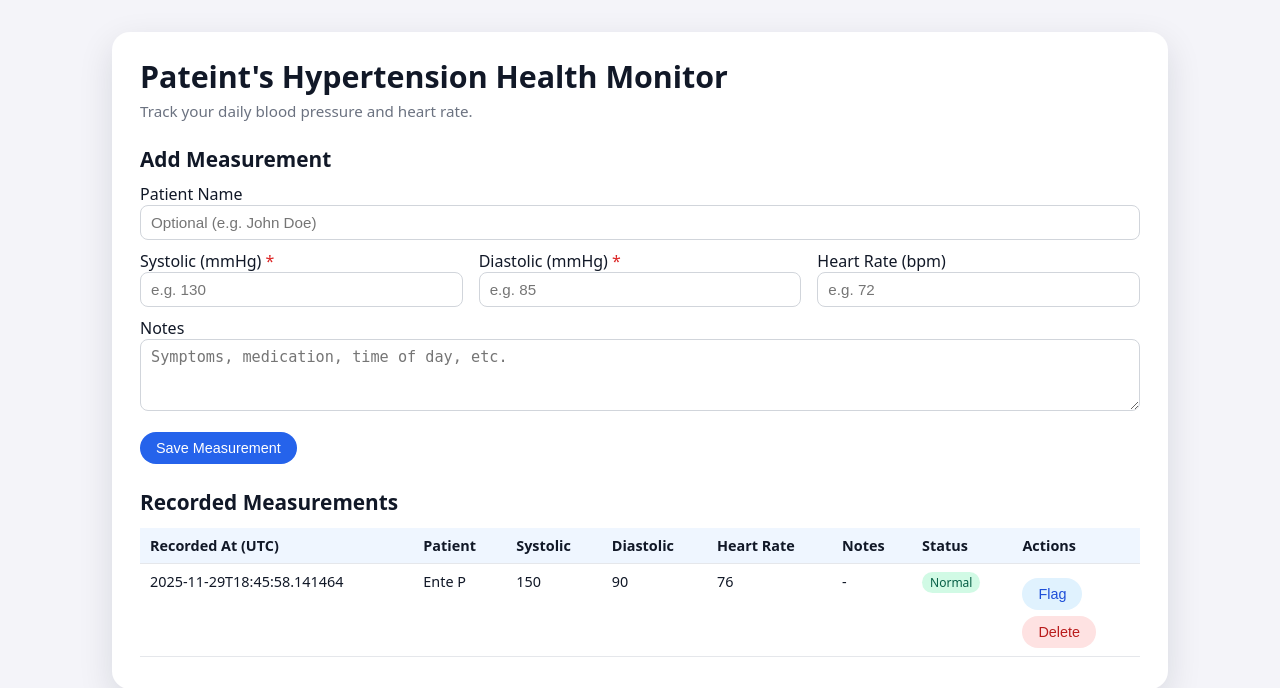
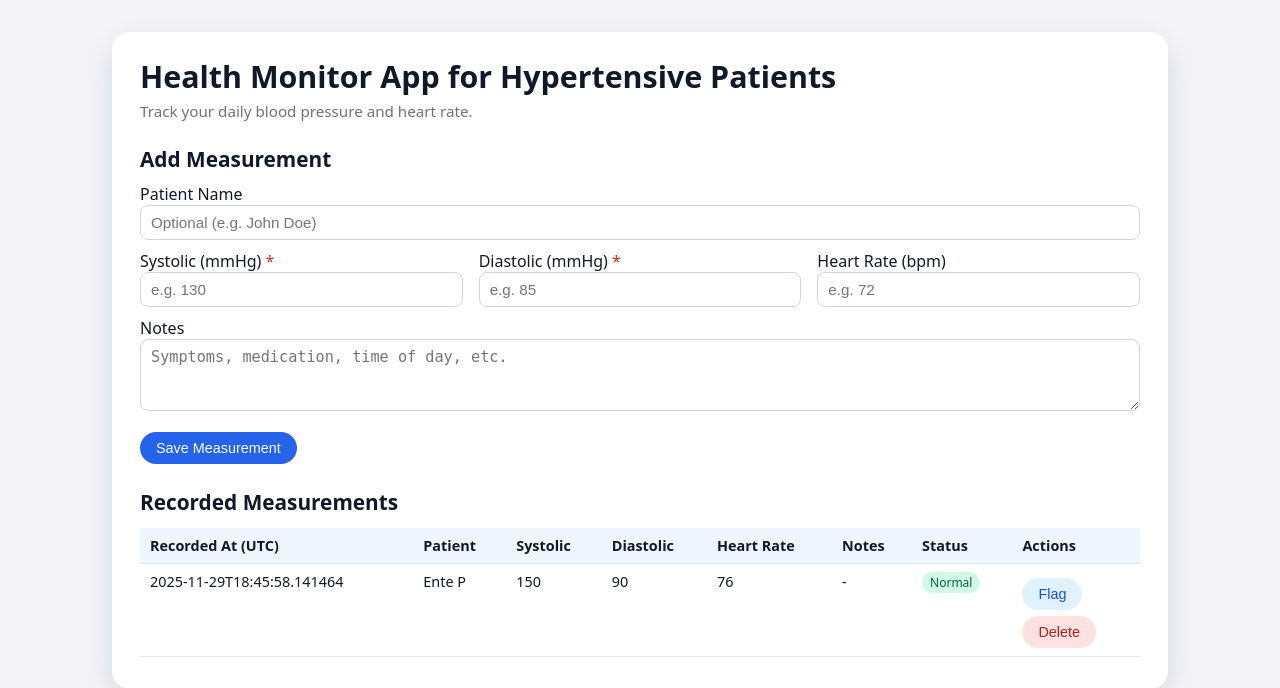
Before and after one commit to Bernadettenakazibwe/health-monitor-ci-cd, a Flask app: page / in a window 1280 px wide. Shown: the top 688 px of the page. Run offline with Flask 3, Linux system fonts and the light colour scheme; data comes from the database, SQL or seed files in the repository.

Commit message:
Changed the heading

```diff
--- a/templates/index.html
+++ b/templates/index.html
@@ -8,7 +8,7 @@
 <body>
     <div class="container">
         <header>
-            <h1>Pateint's Hypertension Health Monitor</h1>
+            <h1>Health Monitor App for Hypertensive Patients </h1>
             <p class="subtitle">
                 Track your daily blood pressure and heart rate.
             </p>
```
